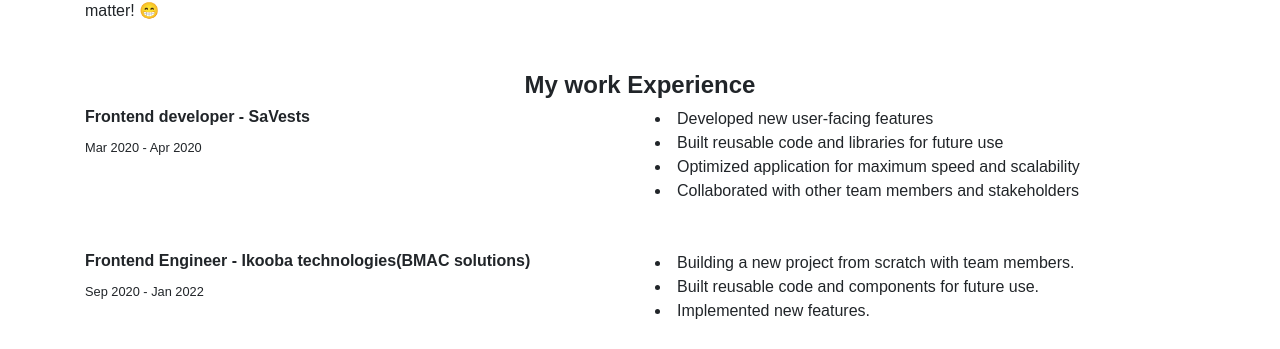
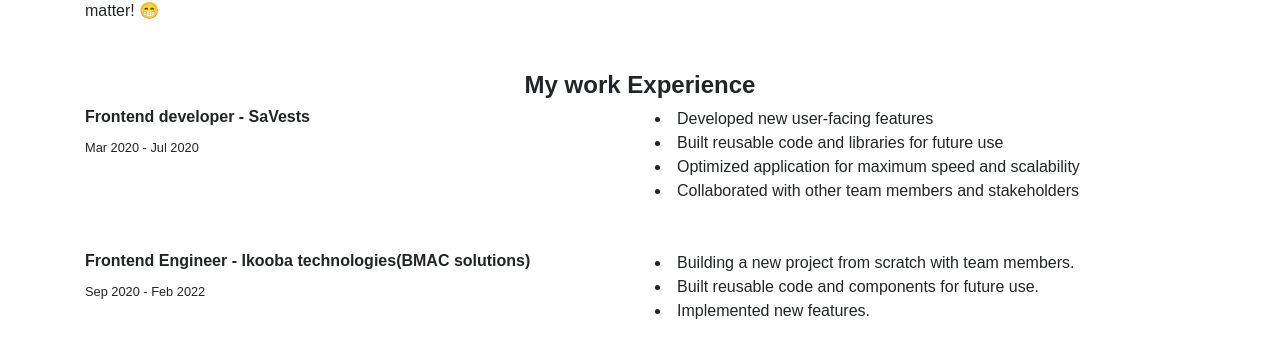
Before and after one commit to ayomidebajo/ayomide, a React (Create React App) app: page /#/ in a window 1280 px wide. Shown: the part 939-1288 px from the top of the page. Built offline with nearby package versions, Linux system fonts and the light colour scheme; a web font is replaced by a local one.

Commit message:
little fix

```diff
--- a/src/Components/experience.js
+++ b/src/Components/experience.js
@@ -10,7 +10,7 @@
         <div className="row">
           <div className="col-lg-6 ">
             <p className="h6 font-weight-bold">Frontend developer - SaVests </p>
-            <small>Mar 2020 - Apr 2020</small>
+            <small>Mar 2020 - Jul 2020</small>
           </div>
           <div className="col-lg-6">
             <li> Developed new user-facing features</li>
@@ -24,7 +24,7 @@
             <p className="h6 font-weight-bold">
               Frontend Engineer - Ikooba technologies(BMAC solutions)
             </p>
-            <small>Sep 2020 - Jan 2022</small>
+            <small>Sep 2020 - Feb 2022</small>
           </div>
           <div className="col-lg-6">
             <li> Building a new project from scratch with team members.</li>
```
Also changed, not shown: 1 other file (tests, documents, lock files or other folders).
